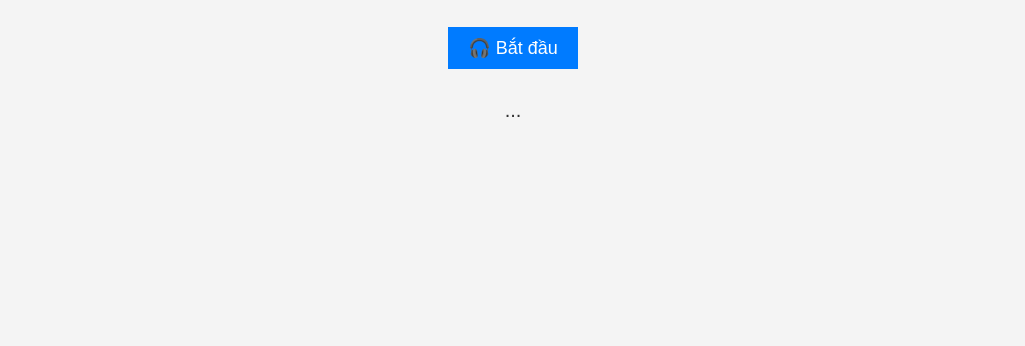
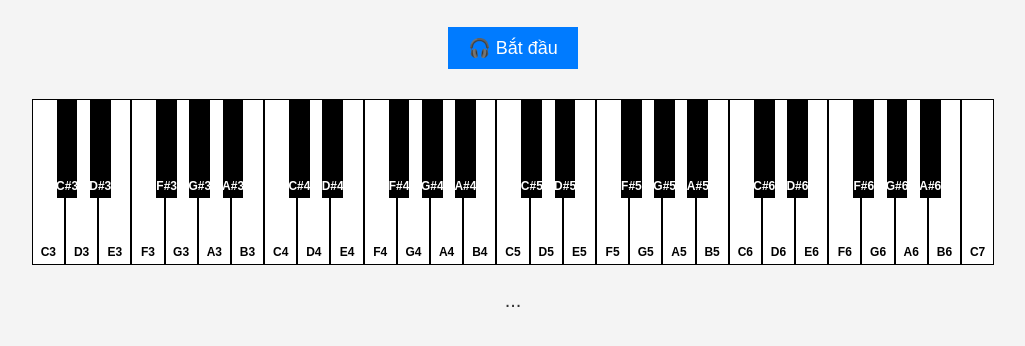
Before and after one commit to TonyPham1403/pitch, a plain HTML site: page quiz.html in a window 1280 px wide. Shown: the part 102-448 px from the top of the page, without its empty margins (127-1152 px from the left). Drawn offline with nearby package versions, Linux system fonts and the light colour scheme.

Commit message:
Update quiz.html

```diff
--- a/quiz.html
+++ b/quiz.html
@@ -80,8 +80,16 @@
 
         .note-label {
             font-weight: bold;
+            font-size: 12px;
+            position: absolute;
+            bottom: 5px;
+            left: 50%;
+            transform: translateX(-50%);
             pointer-events: none;
+            z-index: 3;
+            /* Đảm bảo nhãn không bị phím đen đè */
         }
+
 
         #prev-btn,
         #next-btn {
@@ -116,7 +124,7 @@
     <button id="next-btn">➡️ Next</button>
 
     <button id="repeat-btn">🔁 Repeat</button>
-    <div class="piano" id="piano" style="display: none;"></div>
+    <div class="piano" id="piano"></div>
     <div id="status">...</div>
 
     <script>
@@ -171,6 +179,21 @@
                 const whiteKey = document.createElement('div');
                 whiteKey.className = 'white-key';
                 whiteKey.dataset.note = whiteNote;
+
+                // Tạo nhãn cho phím trắng và cho nó vào trong phím trắng
+                const whiteKeyLabel = document.createElement('div');
+                whiteKeyLabel.textContent = whiteNote;
+                whiteKeyLabel.className = 'note-label';
+                whiteKeyLabel.style.position = 'absolute';
+                whiteKeyLabel.style.bottom = '5px';
+                whiteKeyLabel.style.left = '50%';
+                whiteKeyLabel.style.transform = 'translateX(-50%)';
+                whiteKeyLabel.style.fontSize = '12px';  // Điều chỉnh kích thước nếu cần
+                whiteKeyLabel.style.fontWeight = 'bold';
+                whiteKeyLabel.style.pointerEvents = 'none';
+                whiteKeyLabel.style.color = '#000'; // Màu cho phím trắng
+
+                whiteKey.appendChild(whiteKeyLabel); // Gắn nhãn vào phím trắng
                 piano.appendChild(whiteKey);
                 allNotes.push(whiteNote);
 
@@ -181,8 +204,23 @@
                     const blackKey = document.createElement('div');
                     blackKey.className = 'black-key';
                     blackKey.dataset.note = blackNote;
-                    // Điều chỉnh vị trí của phím đen
-                    blackKey.style.left = `calc(${whiteKeyCount * 40 + 30}px * 0.83)`; // Cộng thêm 30px cho phím đen
+
+                    blackKey.style.left = `calc(${whiteKeyCount * 40 + 30}px * 0.83)`; // Tính toán vị trí phím đen
+
+                    // Tạo nhãn cho phím đen và cho nó vào trong phím đen
+                    const blackKeyLabel = document.createElement('div');
+                    blackKeyLabel.textContent = blackNote;
+                    blackKeyLabel.className = 'note-label';
+                    blackKeyLabel.style.position = 'absolute';
+                    blackKeyLabel.style.bottom = '5px';
+                    blackKeyLabel.style.left = '50%';
+                    blackKeyLabel.style.transform = 'translateX(-50%)';
+                    blackKeyLabel.style.fontSize = '12px';
+                    blackKeyLabel.style.fontWeight = 'bold';
+                    blackKeyLabel.style.pointerEvents = 'none';
+                    blackKeyLabel.style.color = '#fff'; // Màu cho phím đen
+
+                    blackKey.appendChild(blackKeyLabel); // Gắn nhãn vào phím đen
                     piano.appendChild(blackKey);
                     allNotes.push(blackNote);
                 }
@@ -191,12 +229,30 @@
             }
         }
 
-        // Cập nhật phím C7
+
+        // Tạo và thêm phím C7
         const c7Key = document.createElement('div');
         c7Key.className = 'white-key';
         c7Key.dataset.note = 'C7';
+
+        const c7Label = document.createElement('div');
+        c7Label.textContent = 'C7';
+        c7Label.className = 'note-label';
+        c7Label.style.position = 'absolute';
+        c7Label.style.bottom = '5px';
+        c7Label.style.left = '50%';
+        c7Label.style.transform = 'translateX(-50%)';
+        c7Label.style.fontSize = '12px';
+        c7Label.style.fontWeight = 'bold';
+        c7Label.style.pointerEvents = 'none';
+        c7Label.style.color = '#000'; // Màu cho phím trắng
+
+        c7Key.appendChild(c7Label);
         piano.appendChild(c7Key);
         allNotes.push('C7');
+
+
+
 
 
         function getNormalizedGain(note) {
@@ -209,7 +265,7 @@
 
         async function playNewQuestion() {
             // Xóa tất cả label nốt cũ
-            document.querySelectorAll('.note-label').forEach(label => label.remove());
+            //document.querySelectorAll('.note-label').forEach(label => label.remove());
 
             const startNote = localStorage.getItem('startNote');
             const endNote = localStorage.getItem('endNote');
```
